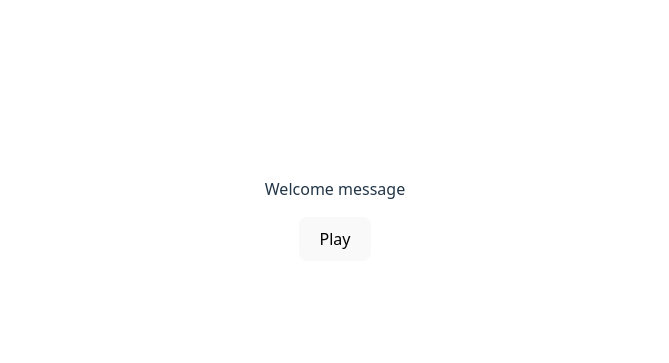
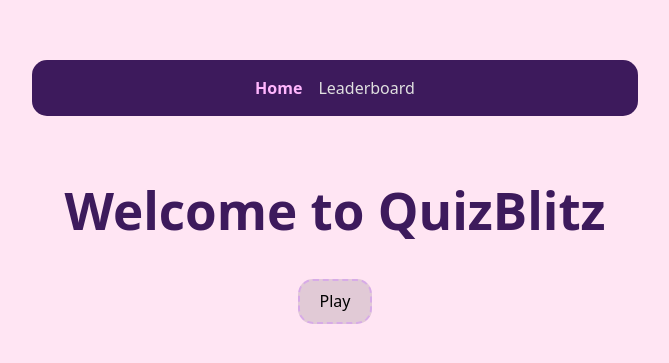
Before and after one commit to adelia451/quizblitz, a Vue app: page / in a window 1280 px wide. Shown: the part 189-552 px from the top of the page, without its empty margins (305-974 px from the left). Built offline with nearby package versions, Linux system fonts and the light colour scheme.

Commit message:
Add navigation bar

```diff
--- a/src/App.vue
+++ b/src/App.vue
@@ -1,5 +1,15 @@
+<!-- MILESTONE 7
+- Add a simple navigation bar to App.vue that appears on every screen.
+- Use <RouterLink> — not <a href>.
+    - Router links update the URL without a full page reload and automatically receive an router-link-active CSS class when their route is active.
+-->
+
 <template>
   <div id="app">
+    <nav>
+      <RouterLink to="/">Home</RouterLink>
+      <RouterLink to="/leaderboard">Leaderboard</RouterLink>
+    </nav>
     <RouterView />
   </div>
 </template>
@@ -9,3 +19,24 @@ export default {
   name: 'App'
 }
 </script>
+
+<style>
+  nav {
+    display: flex;
+    gap: 1rem;
+    padding: 1rem;
+    background: #3d1a5c;
+    border-radius: 15px;
+    justify-content: center;
+  }
+
+  nav a {
+    color: #e0e0e0;
+    text-decoration: none;
+  }
+
+  nav a.router-link-active {
+    color: #ffb6fd;
+    font-weight: bold;
+  }
+</style>
--- a/src/components/StartScreen.vue
+++ b/src/components/StartScreen.vue
@@ -18,7 +18,7 @@ MY NOTES:
     <!-- DIV: In Vue a component must return a single root element so we wrap everything in <div>, without it Vue would not know how to render multiple top-level elements -->
     <!-- CLASS: applies CSS classes | card is existing in CSS and start-screen is a custm class I made -->
     <div class = "start-screen card">
-        <p>Welcome message</p>
+        <h1>Welcome to QuizBlitz</h1>
         <button v-on:click="playButton">Play</button> <!-- this is @click but I use v-on:click because reading that out reminds me how it works and that its a vue thing-->
     </div>
 </template>
--- a/src/style.css
+++ b/src/style.css
@@ -36,8 +36,9 @@ h1 {
 }
 
 button {
-  border-radius: 8px;
-  border: 1px solid transparent;
+  border-radius: 15px;
+  /* border: 1px solid transparent; */
+  border: 2px dashed #c77dff66;
   padding: 0.6em 1.2em;
   font-size: 1em;
   font-weight: 500;
@@ -45,14 +46,16 @@ button {
   background-color: #1a1a1a;
   cursor: pointer;
   transition: border-color 0.25s;
+  margin: 0.4rem;
 }
 button:hover {
-  border-color: #646cff;
+  border-color: #ff64fa;
+  transform: scale(1.05);
 }
 button:focus,
 button:focus-visible {
-  /* outline: 4px auto -webkit-focus-ring-color; */
   outline: none;
+  border-color: #c77dff66;
 }
 
 .card {
@@ -86,13 +89,13 @@ button:focus-visible {
 
 @media (prefers-color-scheme: light) {
   :root {
-    color: #213547;
-    background-color: #ffffff;
+    color: #3d1a5c;
+    background-color: #ffe5f3;
   }
   a:hover {
-    color: #747bff;
+    color: #ff64fa;
   }
   button {
-    background-color: #f9f9f9;
+    background-color: #0000001e;
   }
 }
--- a/src/views/PlayView.vue
+++ b/src/views/PlayView.vue
@@ -74,7 +74,10 @@ export default {
                     console.log("Score: ", this.score)
                 }
                 this.currentIndex++
-                console.log("Current question: ", this.currentIndex + 1)
+
+                if (this.currentIndex < this.questions.length) {
+                    console.log("Current question: ", this.currentIndex + 1)
+                }
 
                 if (this.currentIndex === this.questions.length) {
                     console.log ("Final score: ", this.score)
```
Also changed, not shown: prompts_1.6.2.txt.
